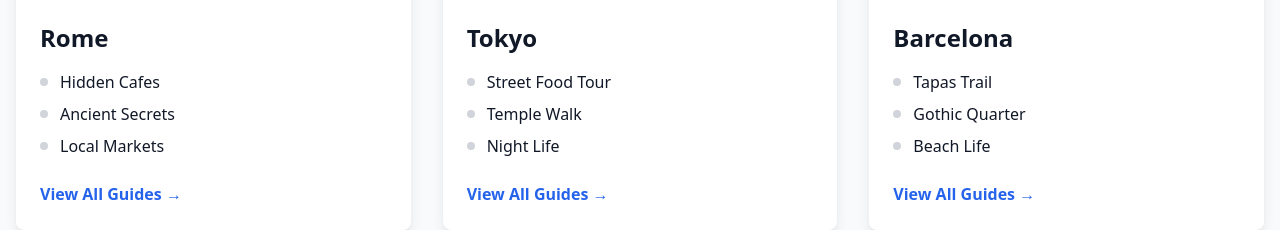
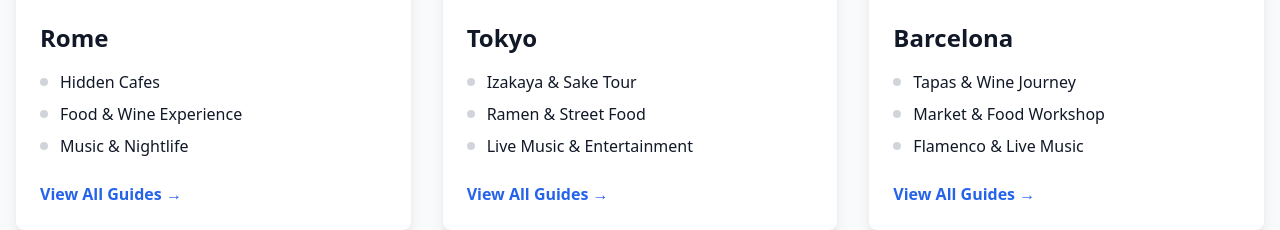
Before and after one commit to bumincetin/zeynep-bumin-site, a Next.js app: page /guides in a window 1280 px wide. Shown: the part 630-860 px from the top of the page. Built offline with nearby package versions, Linux system fonts and the light colour scheme.

Commit message:
Update city guides with food, drink, and entertainment content

```diff
--- a/src/app/guides/[city]/page.tsx
+++ b/src/app/guides/[city]/page.tsx
@@ -17,18 +17,18 @@ const cityGuides = {
         tips: ['Avoid tourist-heavy hours (11am-2pm)', 'Many cafes are cash-only', 'Learn basic Italian greetings']
       },
       {
-        title: 'Ancient Secrets Walking Tour',
-        content: 'Beyond the Colosseum lies a network of lesser-known ancient sites. Start at the Crypta Balbi, continue to the hidden Domus Aurea, and discover the underground layers of San Clemente Basilica. End at the overlooked but fascinating Baths of Caracalla.',
-        duration: '5-6 hours',
-        bestTime: 'Early morning to avoid crowds',
-        tips: ['Book Domus Aurea visits in advance', 'Wear comfortable walking shoes', 'Bring water and snacks']
+        title: 'Food & Wine Experience',
+        content: 'Savor authentic Roman cuisine at its finest. Start with traditional pasta dishes like Carbonara at Da Enzo al 29, try the famous Roman-style pizza at Antico Forno Roscioli, and indulge in gelato at Fatamorgana. Pair your meals with local wines from the Frascati region.',
+        duration: '4-5 hours',
+        bestTime: 'Dinner time (7:30pm-10:30pm)',
+        tips: ['Make reservations for popular restaurants', 'Try the house wine (vino della casa)', 'Ask for local specialties not on the menu']
       },
       {
-        title: 'Local Markets Guide',
-        content: 'Experience Rome\'s vibrant market culture. Begin at Campo de\' Fiori for fresh produce, then explore the gourmet stands at Mercato Trionfale. Don\'t miss the authentic Roman lunch spots at Testaccio Market, and finish at the vintage Borghetto Flaminio market.',
-        duration: '4-5 hours',
-        bestTime: 'Morning (markets close early)',
-        tips: ['Bring cash and reusable bags', 'Try samples offered by vendors', 'Learn basic food-related Italian words']
+        title: 'Music & Nightlife',
+        content: 'Experience Rome\'s vibrant nightlife scene. Begin at Big Mama for live blues and jazz, then head to Alexanderplatz Jazz Club for world-class performances. End the night at Club Circolo degli Artisti for contemporary music and dancing.',
+        duration: '5-6 hours',
+        bestTime: 'Late evening until early morning',
+        tips: ['Check event schedules in advance', 'Book tickets online for popular venues', 'Take a taxi for late-night returns']
       }
     ]
   },
@@ -38,25 +38,25 @@ const cityGuides = {
     intro: 'Navigate Tokyo\'s dynamic culture through local perspectives, from street food adventures to peaceful temple walks.',
     guides: [
       {
-        title: 'Street Food Tour of Shinjuku',
-        content: 'Dive into Tokyo\'s street food scene in Shinjuku\'s Memory Lane (Omoide Yokocho). Start with yakitori at Tsunahachi, try monjayaki at Tsurukame, and explore the standing sushi bars. Don\'t miss the late-night ramen at Fuunji.',
-        duration: '3-4 hours',
+        title: 'Izakaya & Sake Tour',
+        content: 'Dive into Tokyo\'s izakaya culture in Shinjuku\'s Golden Gai. Sample different types of sake while enjoying traditional bar snacks. Visit Albatross for its unique atmosphere, then try Deathmatch in Paradise for their legendary chicken wings. End at Bar Plastic Model for creative cocktails.',
+        duration: '4-5 hours',
         bestTime: 'Evening (6pm onwards)',
-        tips: ['Most places are cash-only', 'Learn basic Japanese food terms', 'Some places don\'t allow photos']
+        tips: ['Make reservations for small izakayas', 'Try different grades of sake', 'Learn basic drinking etiquette']
       },
       {
-        title: 'Temple Walk Through History',
-        content: 'Experience Tokyo\'s spiritual side. Begin at Sensō-ji in Asakusa, then visit the peaceful Gotoku-ji (Lucky Cat Temple). Continue to Tennō-ji for its stunning garden, and end at Zōjō-ji with views of Tokyo Tower.',
-        duration: '6-7 hours',
-        bestTime: 'Early morning for fewer crowds',
-        tips: ['Remove shoes when required', 'Observe quiet zones', 'Bring coins for offerings']
+        title: 'Ramen & Street Food Safari',
+        content: 'Explore Tokyo\'s diverse ramen scene. Start at Fuunji for their famous tsukemen, try Nakiryu\'s tantanmen, and experience Ramen Street in Tokyo Station. Don\'t miss the street food in Ameya-Yokocho market, including takoyaki and yakitori.',
+        duration: '3-4 hours',
+        bestTime: 'Lunch or late dinner',
+        tips: ['Be prepared to wait at popular spots', 'Look for shops with ticket machines', 'Try different ramen styles']
       },
       {
-        title: 'Night Life in Shimokitazawa',
-        content: 'Experience Tokyo\'s alternative nightlife in Shimokitazawa. Start at Shimokita Garage for live music, explore vintage vinyl at Flash Disc Ranch, enjoy craft beer at Bear Pawz, and end the night at a karaoke box.',
-        duration: '4-5 hours',
+        title: 'Live Music & Entertainment',
+        content: 'Experience Tokyo\'s eclectic music scene. Start at Blue Note Tokyo for world-class jazz, visit O-NEST in Shibuya for indie bands, and end at Contact for electronic music. Don\'t miss the unique experience of a karaoke room at Big Echo.',
+        duration: '6-7 hours',
         bestTime: 'Evening until last train',
-        tips: ['Check last train times', 'Most venues are cash-only', 'Book karaoke in advance on weekends']
+        tips: ['Book tickets in advance', 'Check last train times', 'Join the local music meetups']
       }
     ]
   },
@@ -66,25 +66,25 @@ const cityGuides = {
     intro: 'Experience Barcelona\'s vibrant culture through local traditions, from tapas trails to hidden beaches.',
     guides: [
       {
-        title: 'Tapas Trail in Gràcia',
-        content: 'Follow the locals through Gràcia\'s best tapas spots. Begin at La Pepita for modern tapas, continue to Cal Pep for seafood specialties, visit Bodega Lo Pinyol for traditional bites, and end at La Vermu for vermut and classic tapas.',
+        title: 'Tapas & Wine Journey',
+        content: 'Discover Barcelona\'s best tapas bars. Start at El Xampanyet for their house-made vermouth and anchovies, continue to Cal Pep for seafood specialties, and end at Quimet & Quimet for their montaditos. Pair everything with local Catalan wines.',
         duration: '4-5 hours',
         bestTime: 'Evening (8pm onwards)',
-        tips: ['Reservations recommended', 'Learn basic Catalan phrases', 'Pace yourself']
+        tips: ['Order vermut to start', 'Try local Priorat wines', 'Share plates for more variety']
       },
       {
-        title: 'Gothic Quarter Hidden Gems',
-        content: 'Explore the secrets of the Gothic Quarter. Start at the hidden Roman ruins under Plaça del Rei, discover the medieval Jewish quarter, visit the artisan workshops around Carrer Petritxol, and end at the rooftop of Santa Maria del Mar.',
+        title: 'Market & Food Workshop',
+        content: 'Immerse yourself in Catalan cuisine. Visit La Boqueria market to source ingredients, learn to make paella at a local cooking school, and discover traditional desserts like crema catalana. End with a visit to a xocolateria for churros.',
         duration: '5-6 hours',
-        bestTime: 'Morning or late afternoon',
-        tips: ['Wear comfortable shoes', 'Bring a camera', 'Book rooftop access in advance']
+        bestTime: 'Morning market visits',
+        tips: ['Arrive early at markets', 'Book cooking classes ahead', 'Try seasonal specialties']
       },
       {
-        title: 'Local Beach Life',
-        content: 'Escape the tourist crowds at Barcelona\'s hidden beaches. Start at Nova Icària for water sports, continue to Mar Bella for a local vibe, and end at Ocata Beach for pristine sand and authentic chiringuitos.',
-        duration: 'Full day',
-        bestTime: 'Early morning or late afternoon',
-        tips: ['Bring sunscreen and water', 'Try local beach snacks', 'Use public transport']
+        title: 'Flamenco & Live Music',
+        content: 'Experience Barcelona\'s rich music scene. Watch authentic flamenco at Tablao Cordobes, enjoy jazz at Jamboree, and end the night at Razzmatazz for diverse music across five rooms. Don\'t miss the street performers on Las Ramblas.',
+        duration: 'Full evening',
+        bestTime: 'Late evening until early morning',
+        tips: ['Book flamenco shows in advance', 'Check club schedules online', 'Try different music venues']
       }
     ]
   }
--- a/src/app/guides/page.tsx
+++ b/src/app/guides/page.tsx
@@ -5,12 +5,36 @@ import Link from 'next/link';
 import Image from 'next/image';
 
 const cities = [
-  { name: 'Rome', image: '/images/roma.jpg', guides: ['Hidden Cafes', 'Ancient Secrets', 'Local Markets'] },
-  { name: 'Tokyo', image: '/images/tokyo.jpg', guides: ['Street Food Tour', 'Temple Walk', 'Night Life'] },
-  { name: 'Barcelona', image: '/images/barcelona.jpg', guides: ['Tapas Trail', 'Gothic Quarter', 'Beach Life'] },
-  { name: 'Paris', image: '/images/paris.jpg', guides: ['Hidden Bistros', 'Art Walk', 'Local Life'] },
-  { name: 'Istanbul', image: '/images/istanbul.jpg', guides: ['Spice Markets', 'Bosphorus Tour', 'Tea Gardens'] },
-  { name: 'New York', image: '/images/newyork.jpg', guides: ['Hidden Delis', 'Local Parks', 'Food Scene'] }
+  {
+    name: 'Rome',
+    image: '/images/roma.jpg',
+    guides: ['Hidden Cafes', 'Food & Wine Experience', 'Music & Nightlife']
+  },
+  {
+    name: 'Tokyo',
+    image: '/images/tokyo.jpg',
+    guides: ['Izakaya & Sake Tour', 'Ramen & Street Food', 'Live Music & Entertainment']
+  },
+  {
+    name: 'Barcelona',
+    image: '/images/barcelona.jpg',
+    guides: ['Tapas & Wine Journey', 'Market & Food Workshop', 'Flamenco & Live Music']
+  },
+  {
+    name: 'Paris',
+    image: '/images/paris.jpg',
+    guides: ['Bistro & Wine Tour', 'Patisserie Trail', 'Jazz & Cabaret']
+  },
+  {
+    name: 'Istanbul',
+    image: '/images/istanbul.jpg',
+    guides: ['Meyhane & Raki Night', 'Street Food & Spices', 'Turkish Music & Dance']
+  },
+  {
+    name: 'New York',
+    image: '/images/newyork.jpg',
+    guides: ['Food Truck Safari', 'Craft Beer Tour', 'Live Music Venues']
+  }
 ] as const;
 
 const genericGuides = [
```
